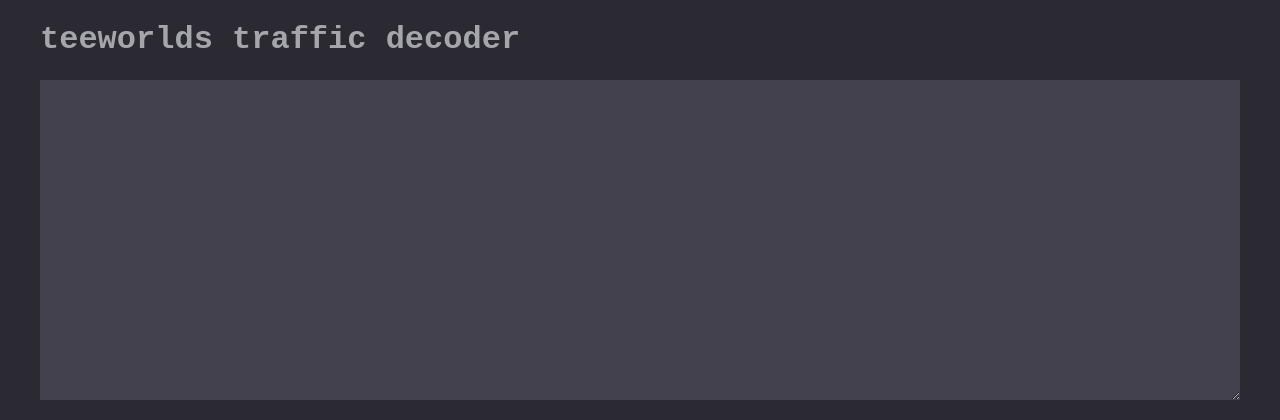
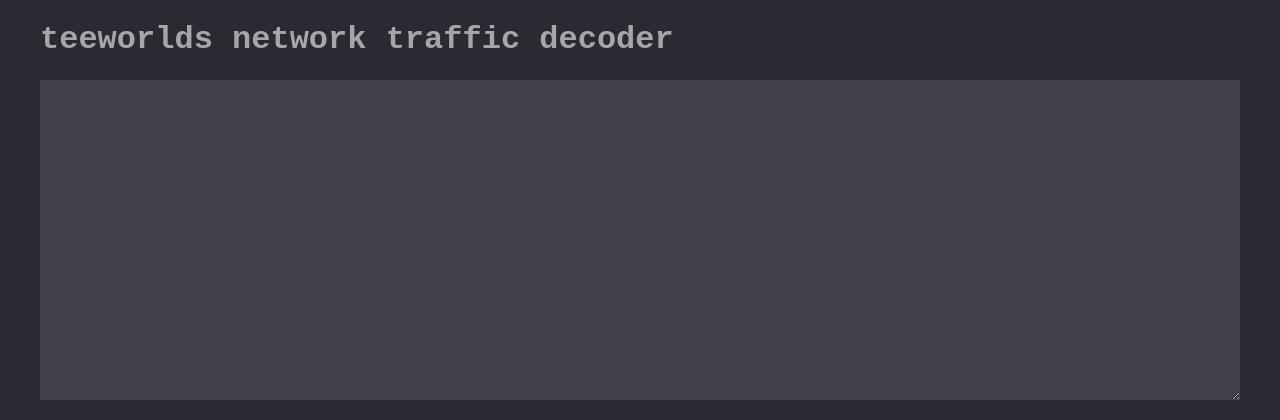
Before and after one commit to ChillerDragon/teeworlds-web-traffic-decoder, a Flask app: page / in a window 1280 px wide. Shown: the top 420 px of the page. Run offline with Flask 3, Linux system fonts and the light colour scheme.

Commit message:
Still unsure on the branding

```diff
--- a/templates/index.html.j2
+++ b/templates/index.html.j2
@@ -9,7 +9,7 @@
 </head>
 <body>
     <div class="content">
-        <h1>teeworlds traffic decoder</h1>
+        <h1>teeworlds network traffic decoder</h1>
         <form action="/api/v1/decode" method="POST">
             <textarea name="data" id="data"></textarea>
         </form>
```
